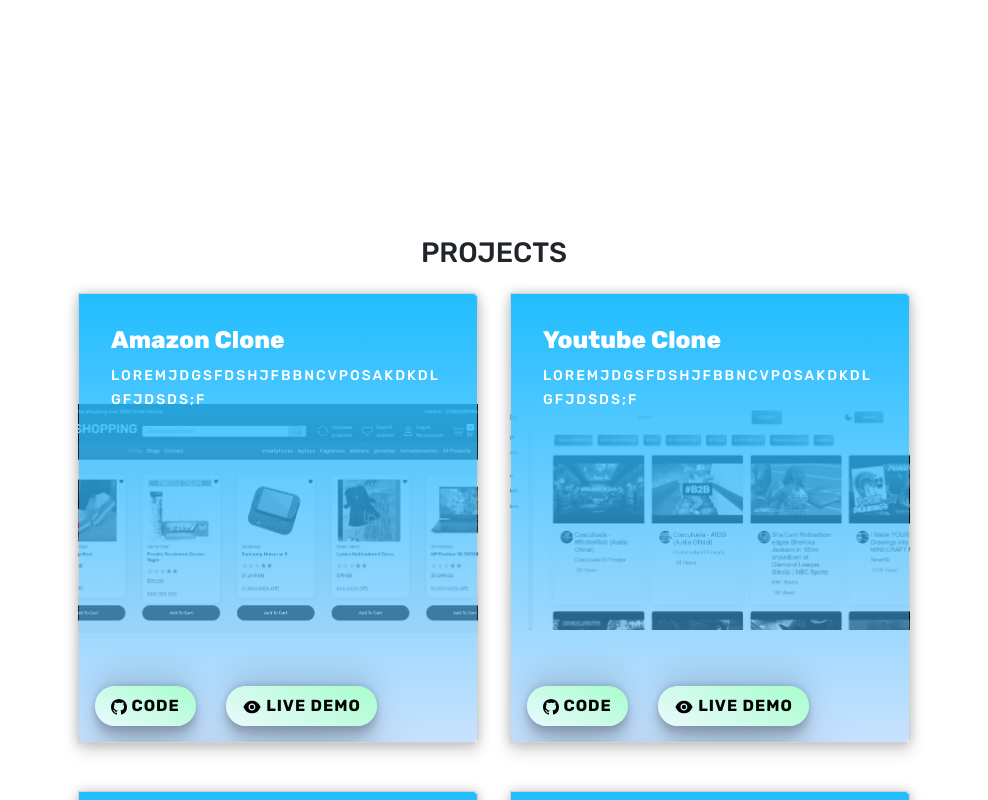
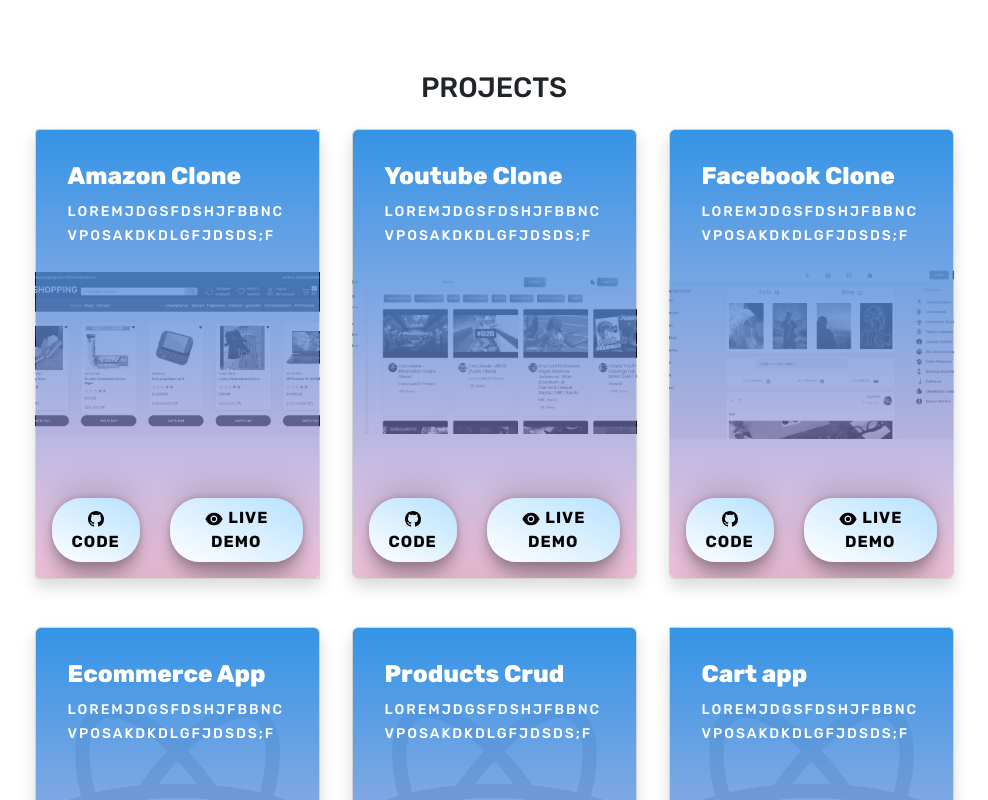
Before and after one commit to Rageh97/Portfolio, a React (Vite) app: page / in a window 1280 px wide. Shown: the part 1180-1980 px from the top of the page, without its empty margins (146-1134 px from the left). Built offline with nearby package versions, Linux system fonts and the light colour scheme.

Commit message:
update color

```diff
--- a/src/App.css
+++ b/src/App.css
@@ -4,8 +4,18 @@
   padding: 0;
   box-sizing: border-box;
   font-family: "Rubik", sans-serif;
+  /* overflow-x: hidden; */
 }
 :root {
+  --dark-text: #bbe1fa;
+  --color-1: #EC6EAD;
+  --color-2: #3494E6;
+  --color-3: #3494E6;
+  --semi-dark: #0f4c75;
+  --light-text: #3282b8;
+  --dark-background: #1b262c;
+}
+/* :root {
   --dark-text: #bbe1fa;
   --color-1: #5433ff;
   --color-2: #20bdff;
@@ -13,7 +23,7 @@
   --semi-dark: #0f4c75;
   --light-text: #3282b8;
   --dark-background: #1b262c;
-}
+} */
 
 .dark-button {
   background-image: linear-gradient(45deg, var(--color-1), var(--color-2));
@@ -34,10 +44,15 @@ a {
 }
 .footer {
   /* background-color: var(--light-text); */
-  background-image: linear-gradient(
+  /* background-image: linear-gradient(
     to right bottom,
     rgba(0, 255, 110, 0.8),
     rgba(0, 179, 255, 0.8)
+  ); */
+  background-image: linear-gradient(
+    to right bottom,
+    rgba(236, 110, 173, 0.8),
+    rgba(52, 148, 230, 0.8)
   );
 
   clip-path: polygon(0 0, 100% 0, 100% 75vh, 0 100%);
@@ -108,14 +123,12 @@ a {
     rgba(111, 177, 252, 0.379) 0%,
     #ffffff 100%
   ); */
-  background: linear-gradient(25deg, #ebf9ff, #a5fecb);
+  background: linear-gradient(25deg, #ffffff, #b7e1ff);
   box-shadow: rgba(0, 0, 0, 0.25) 0px 54px 55px,
     rgba(0, 0, 0, 0.12) 0px -12px 30px, rgba(0, 0, 0, 0.12) 0px 4px 6px,
     rgba(0, 0, 0, 0.17) 0px 12px 13px, rgba(0, 0, 0, 0.09) 0px -3px 5px;
 }
-.purchase:hover {
-  background-color: rgb(255, 255, 255);
-}
+
 .neumer-input {
   border: none;
   outline: none;
@@ -131,12 +144,18 @@ a {
   border-radius: 25px;
   box-shadow: inset 4px 4px 4px #cbced1, inset -4px -4px 4px #f0f0f0;
 }
-.projects {
+/* .projects {
   height: 100vh;
   background-image: linear-gradient(
       to right bottom,
       rgba(165, 254, 203, 0.8),
       rgba(32, 189, 255, 0.8)
+    ),
+    url("/public/assets/giphy (1).gif");
+  background-image: linear-gradient(
+      to right bottom,
+      rgba(178, 254, 250, 0.8),
+      rgba(14, 210, 247, 0.8)
     ),
     url("/public/assets/giphy (1).gif");
 
@@ -145,7 +164,7 @@ a {
   position: relative;
 
   clip-path: polygon(0 0, 100% 0, 100% 85vh, 0 100%);
-}
+} */
 
 .lead {
   color: #aaa;
@@ -201,11 +220,11 @@ a {
 }
 .card.card-has-bg:hover .card-img-overlay {
   transition: all 800ms cubic-bezier(0.19, 1, 0.22, 1);
-  background: #20bdff;
+  background: #3494E6;
   background: linear-gradient(
     0deg,
-    rgba(111, 177, 252, 0.379) 0%,
-    #20bdff 100%
+    rgba(236, 110, 173, 0.379) 0%,
+    #3494E6 100%
   );
 }
 .card .card-footer {
@@ -237,11 +256,11 @@ a {
 }
 .card .card-img-overlay {
   transition: all 800ms cubic-bezier(0.19, 1, 0.22, 1);
-  background: #20bdff;
+  background: #3494E6;
   background: linear-gradient(
     0deg,
-    rgba(111, 177, 252, 0.379) 0%,
-    #20bdff 100%
+    rgba(236, 110, 173, 0.379) 0%,
+    #3494E6 100%
   );
 }
 
--- a/src/Components/Card.jsx
+++ b/src/Components/Card.jsx
@@ -5,6 +5,7 @@ import { BsGithub } from "react-icons/bs";
 import { AiFillEye } from "react-icons/ai";
 import AOS from 'aos';
 import 'aos/dist/aos.css';
+import { Col } from "react-bootstrap";
 export default function Card({
   imageSrc,
   title,
@@ -26,9 +27,17 @@ export default function Card({
 
           {/* <div className="row card-dark"> */}
             {/* Card 1 */}
-            <div className="mx-3 mb-5 card-dark shadow ">
-              <div
-                className="card text-dark card-has-bg click-col"
+            {/* <Col data-aos="zoom-in-down" data-aos-duration = "2500" className="mx-3 mb-5 card-dark shadow "> */}
+              <Col
+              xs={11}
+              sm={11}
+              md={5}
+              lg={5}
+              xl={3}
+              xxl={3}
+
+              data-aos="zoom-in-down" data-aos-duration = "2500"
+                className="card text-dark card-has-bg click-col card-dark shadow mx-3 mb-5 offset-1"
                 style={{ backgroundImage: `url(${imageSrc})` }}
               >
                 <img
@@ -55,8 +64,8 @@ export default function Card({
                     </a>
                   </div>
                 </div>
-              </div>
-            </div>
+              </Col>
+            {/* </Col> */}
             {/* Add more cards here */}
           {/* </div> */}
         {/* </div> */}
--- a/src/Components/Projects.jsx
+++ b/src/Components/Projects.jsx
@@ -7,9 +7,9 @@ const Projects = () => {
   return (
     <section id="PROJECTS" className="p-2">
       <Container className="mt-5 mb-5">
-        <Row>
           <h3 className="text-center mb-4 text">PROJECTS</h3>
-          <Col className="d-flex flex-wrap align-items-center justify-content-center ">
+        <Row className="d-flex align-items-center justify-content-center">
+          {/* <Col > */}
             <Card
               title={"Amazon Clone"}
               description={"loremjdgsfdshjfbbncvposakdkdlgfjdsds;f"}
@@ -50,7 +50,7 @@ const Projects = () => {
               description={"loremjdgsfdshjfbbncvposakdkdlgfjdsds;f"}
               imageSrc={"/assets/React.png"}
             />
-          </Col>
+          {/* </Col> */}
         </Row>
       </Container>
     </section>
```
